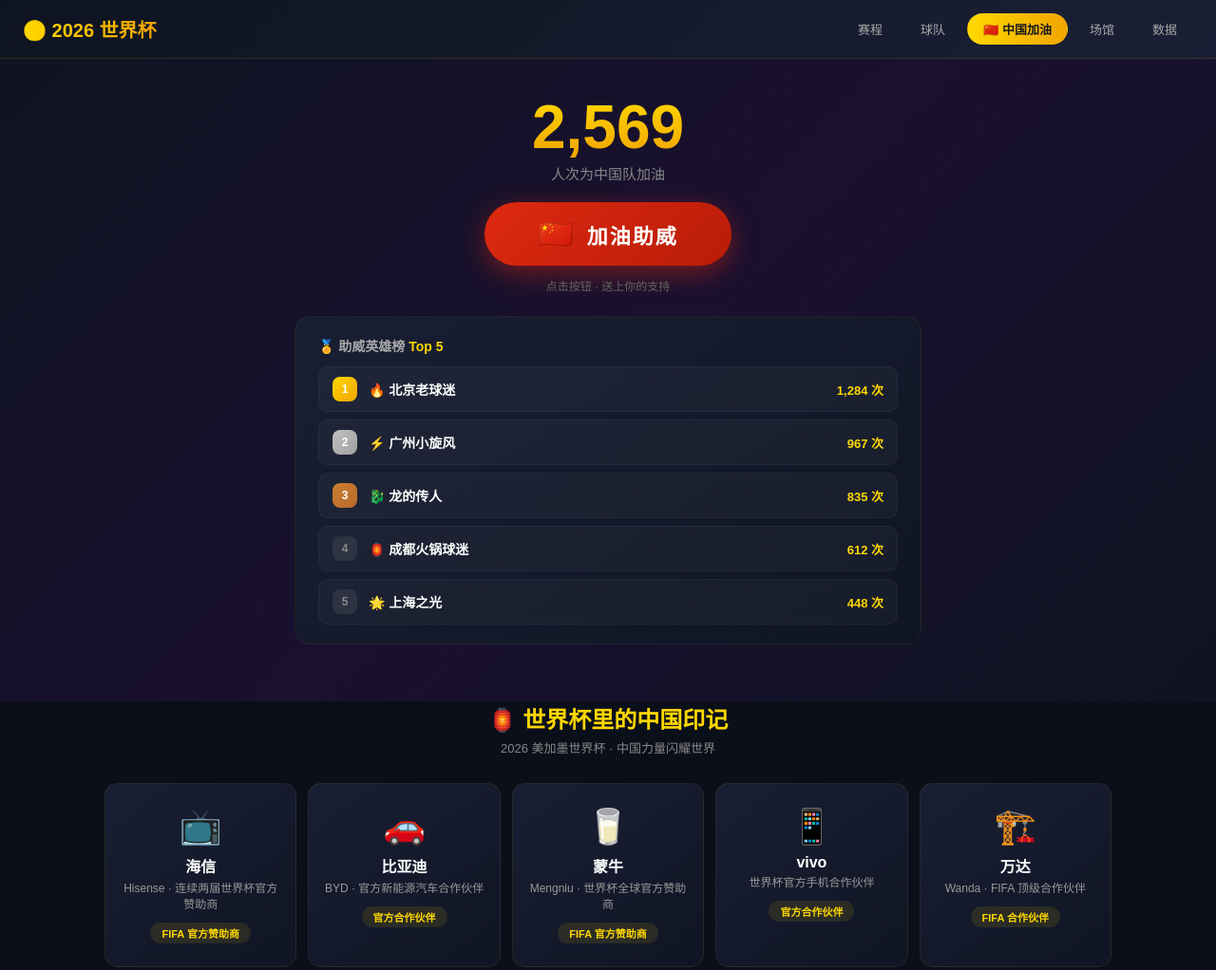
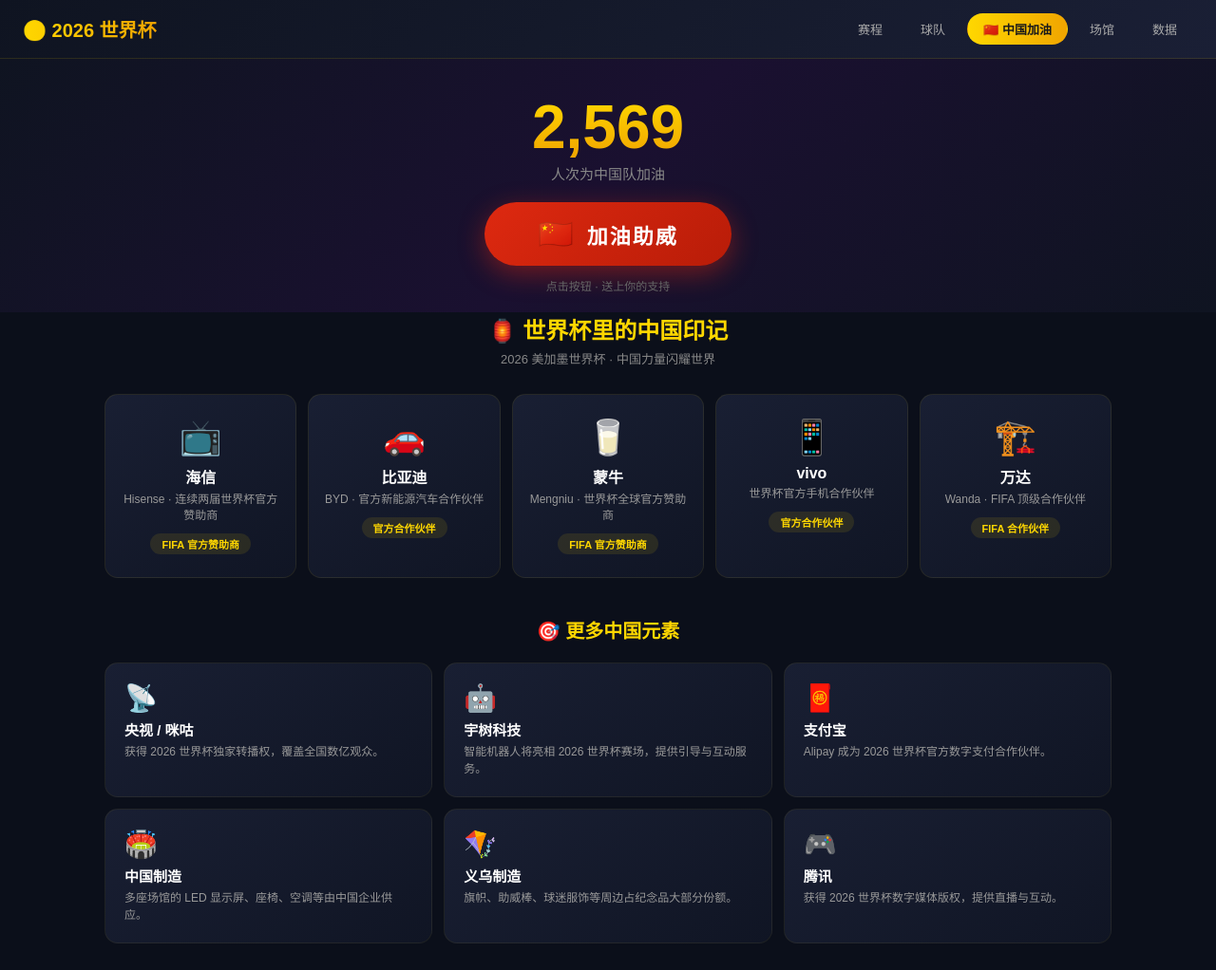
Before and after one commit to boboy-j/worldcup-predictor, a website: page worldcup_china.html in a window 1280 px wide. Shown: the top 1022 px of the page at 95% size. Drawn offline with Linux system fonts and the light colour scheme.

Commit message:
chore: 删除排行榜(5条)，调整顺序为加油按钮→中国印记→赞助商→更多元素→底部寄语+国旗

```diff
--- a/worldcup_china.html
+++ b/worldcup_china.html
@@ -99,60 +99,6 @@
       font-size: 12px;
       color: #666;
     }
-
-    /* ===== 排行榜 ===== */
-    .rank-section {
-      max-width: 700px;
-      margin: 24px auto 0;
-      padding: 0 20px 40px;
-    }
-    .rank-card {
-      background: linear-gradient(145deg, #191f33, #101524);
-      border: 1px solid rgba(255,215,0,0.06);
-      border-radius: 16px;
-      padding: 20px 24px;
-      text-align: left;
-    }
-    .rank-card h3 {
-      font-size: 14px;
-      color: #aaa;
-      margin-bottom: 12px;
-      font-weight: 600;
-    }
-    .rank-card h3 span { color: #ffd700; }
-    .rank-list {
-      display: flex;
-      flex-direction: column;
-      gap: 8px;
-    }
-    .rank-item {
-      display: flex;
-      align-items: center;
-      gap: 12px;
-      padding: 10px 14px;
-      border-radius: 10px;
-      background: rgba(255,255,255,0.03);
-      border: 1px solid rgba(255,255,255,0.04);
-      transition: 0.2s;
-    }
-    .rank-item:hover { background: rgba(255,255,255,0.06); }
-    .rank-num {
-      width: 26px;
-      height: 26px;
-      border-radius: 8px;
-      display: flex;
-      align-items: center;
-      justify-content: center;
-      font-size: 12px;
-      font-weight: 700;
-      color: #fff;
-    }
-    .rank-num.gold { background: linear-gradient(135deg, #ffd700, #f0a500); }
-    .rank-num.silver { background: linear-gradient(135deg, #c0c0c0, #a0a0a0); }
-    .rank-num.bronze { background: linear-gradient(135deg, #cd7f32, #b8692a); }
-    .rank-num.normal { background: rgba(255,255,255,0.08); color: #888; }
-    .rank-name { flex: 1; font-size: 14px; font-weight: 600; color: #fff; }
-    .rank-score { font-size: 13px; color: #ffd700; font-weight: 700; }
 
     /* ===== 世界杯里的中国印记 ===== */
     .china-section {
@@ -319,40 +265,6 @@
       加油助威
     </button>
     <div class="cheer-note">点击按钮 · 送上你的支持</div>
-
-    <!-- 排行榜 -->
-    <div class="rank-section">
-      <div class="rank-card">
-        <h3>🏅 助威英雄榜 <span>Top 5</span></h3>
-        <div class="rank-list" id="rankList">
-          <div class="rank-item">
-            <div class="rank-num gold">1</div>
-            <div class="rank-name">🔥 北京老球迷</div>
-            <div class="rank-score">1,284 次</div>
-          </div>
-          <div class="rank-item">
-            <div class="rank-num silver">2</div>
-            <div class="rank-name">⚡ 广州小旋风</div>
-            <div class="rank-score">967 次</div>
-          </div>
-          <div class="rank-item">
-            <div class="rank-num bronze">3</div>
-            <div class="rank-name">🐉 龙的传人</div>
-            <div class="rank-score">835 次</div>
-          </div>
-          <div class="rank-item">
-            <div class="rank-num normal">4</div>
-            <div class="rank-name">🏮 成都火锅球迷</div>
-            <div class="rank-score">612 次</div>
-          </div>
-          <div class="rank-item">
-            <div class="rank-num normal">5</div>
-            <div class="rank-name">🌟 上海之光</div>
-            <div class="rank-score">448 次</div>
-          </div>
-        </div>
-      </div>
-    </div>
   </section>
 
   <!-- ===== 2. 世界杯里的中国印记 ===== -->
@@ -444,23 +356,9 @@
     const cheerBtn = document.getElementById('cheerBtn');
     const confettiContainer = document.getElementById('confettiContainer');
 
-    const rankNames = ['🔥 北京老球迷', '⚡ 广州小旋风', '🐉 龙的传人', '🏮 成都火锅球迷', '🌟 上海之光'];
-    const rankScores = [1284, 967, 835, 612, 448];
-
-    function updateRanks() {
-      const items = document.querySelectorAll('.rank-item');
-      items.forEach((item, i) => {
-        item.querySelector('.rank-name').textContent = rankNames[i];
-        item.querySelector('.rank-score').textContent = rankScores[i].toLocaleString() + ' 次';
-      });
-    }
-
     cheerBtn.addEventListener('click', () => {
       count++;
       countDisplay.textContent = count.toLocaleString();
-      const idx = Math.floor(Math.random() * rankScores.length);
-      rankScores[idx] += Math.floor(Math.random() * 2) + 1;
-      updateRanks();
       launchConfetti();
     });
 
```
